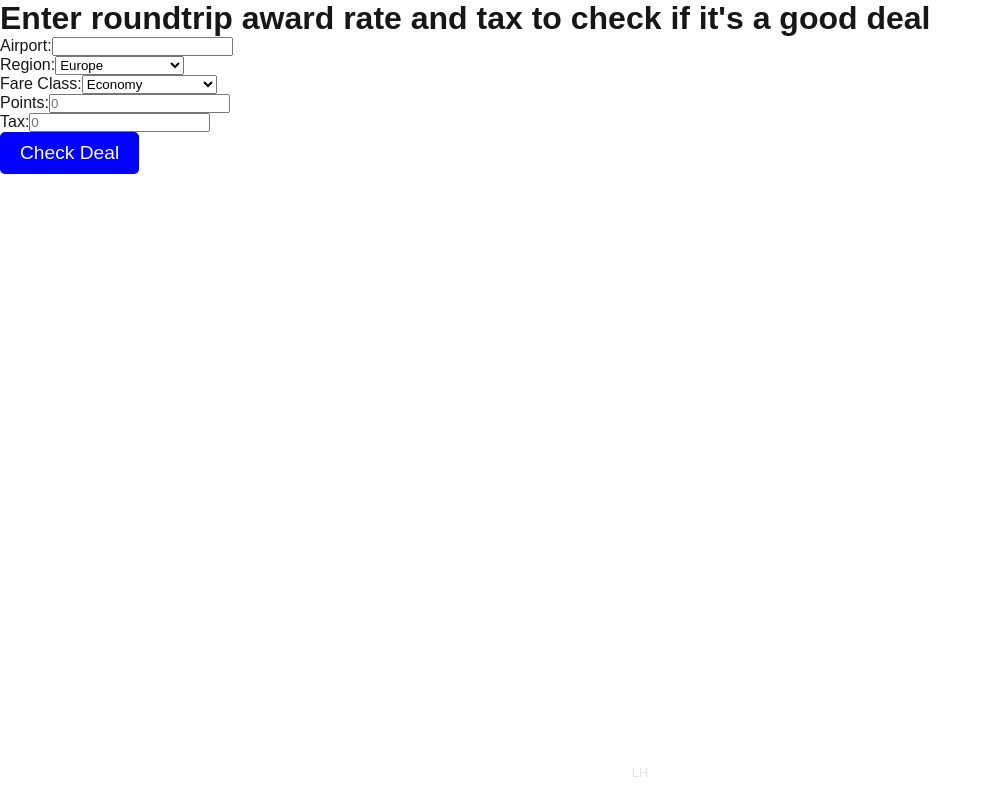
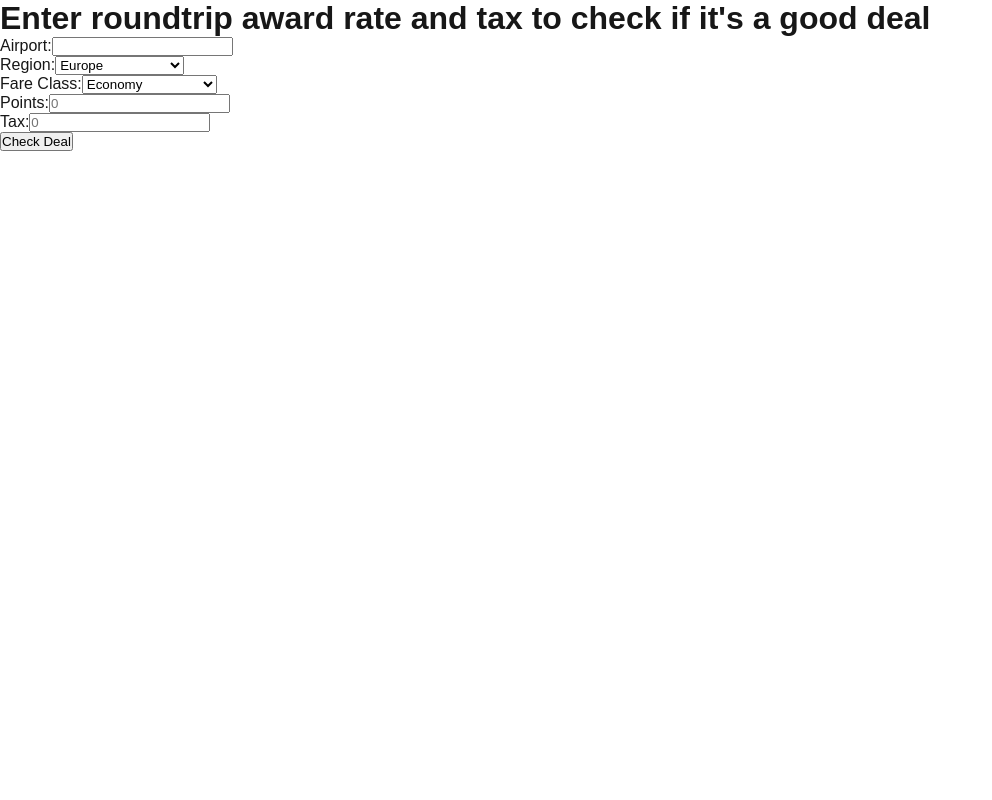
Before and after one commit to Ltcho/flight-deal-checker, a Next.js app: page / in a window 1280 px wide. Shown: the whole page, without its empty margins (0-992 px from the left). Built offline with nearby package versions, Linux system fonts and the light colour scheme.

Commit message:
Remove  watermark

```diff
--- a/pages/index.js
+++ b/pages/index.js
@@ -1,5 +1,4 @@
 import { useState } from 'react';
-import '../styles/App.css';
 
 // Flight data (based strictly on Excel data)
 const flightData = {
@@ -234,7 +233,6 @@ export default function Home() {
     <div>
       <h2>{result}</h2>
     </div>
-    <div className="watermark">LH</div>
   </div>
   );
 }
--- a/styles/App.css
+++ /dev/null
@@ -1,34 +0,0 @@
-/* Style for the Check Deal button */
-.check-deal-button {
-    background-color: blue;
-    color: white;
-    padding: 10px 20px;
-    font-size: 1.2em;
-    border: none;
-    border-radius: 5px;
-    cursor: pointer;
-  }
-
-  /* Style for hover effect */
-  .check-deal-button:hover {
-    background-color: darkblue;
-  }
-
-  /* Style for the watermark */
-  .watermark {
-    position: absolute;
-    bottom: 20px; /* Adjusts the vertical spacing from the bottom */
-    left: 50%;
-    transform: translateX(-50%);
-    font-size: 0.8em;
-    color: rgba(0, 0, 0, 0.1); /* Semi-transparent color */
-    pointer-events: none; /* Prevents interaction */
-    user-select: none; /* Prevents text selection */
-  }
-
-  /* Container style to ensure full height */
-  .page-container {
-    position: relative;
-    min-height: 100vh; /* Full viewport height */
-    padding-bottom: 50px; /* Space for the watermark */
-  }
```
